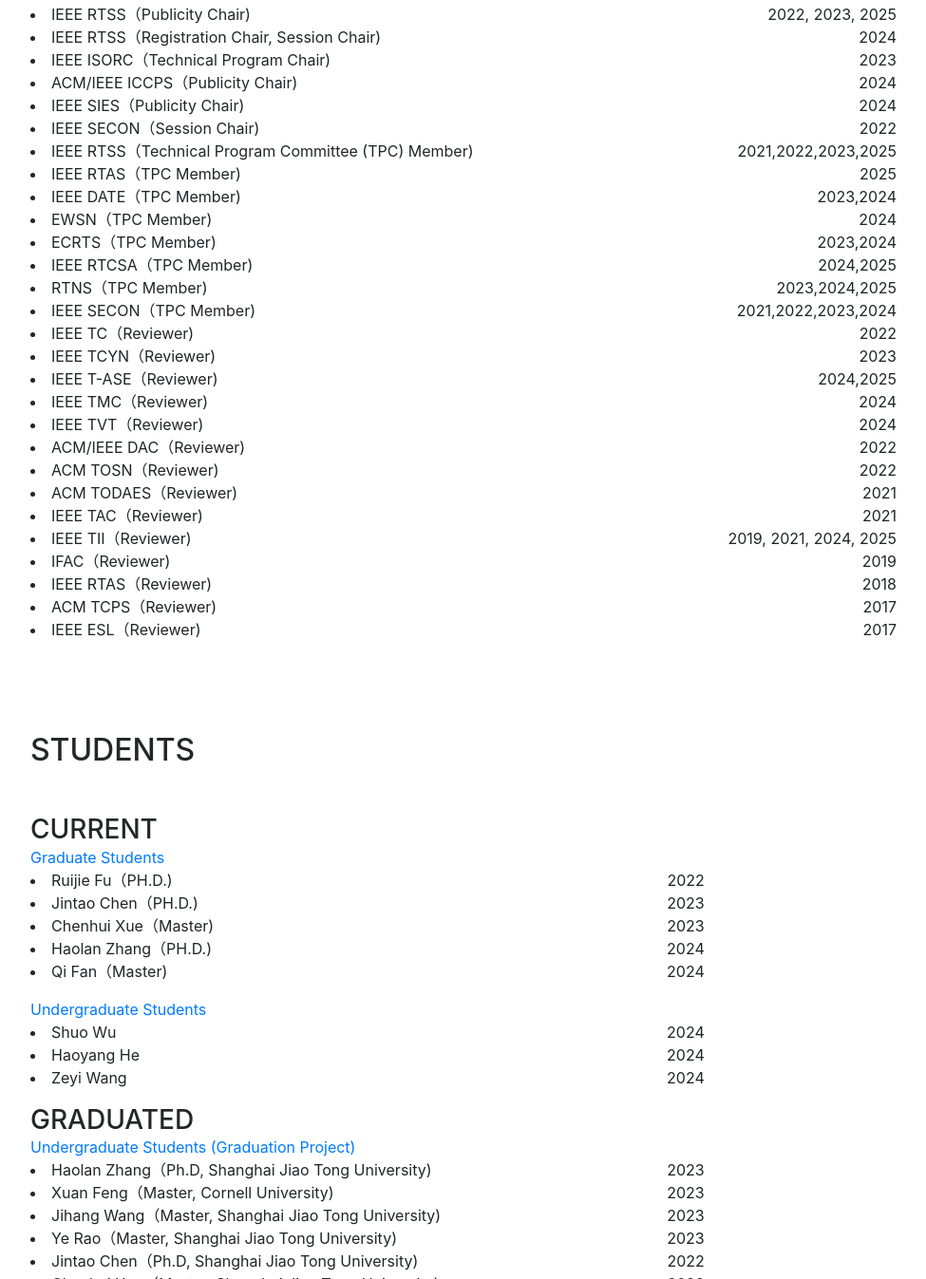
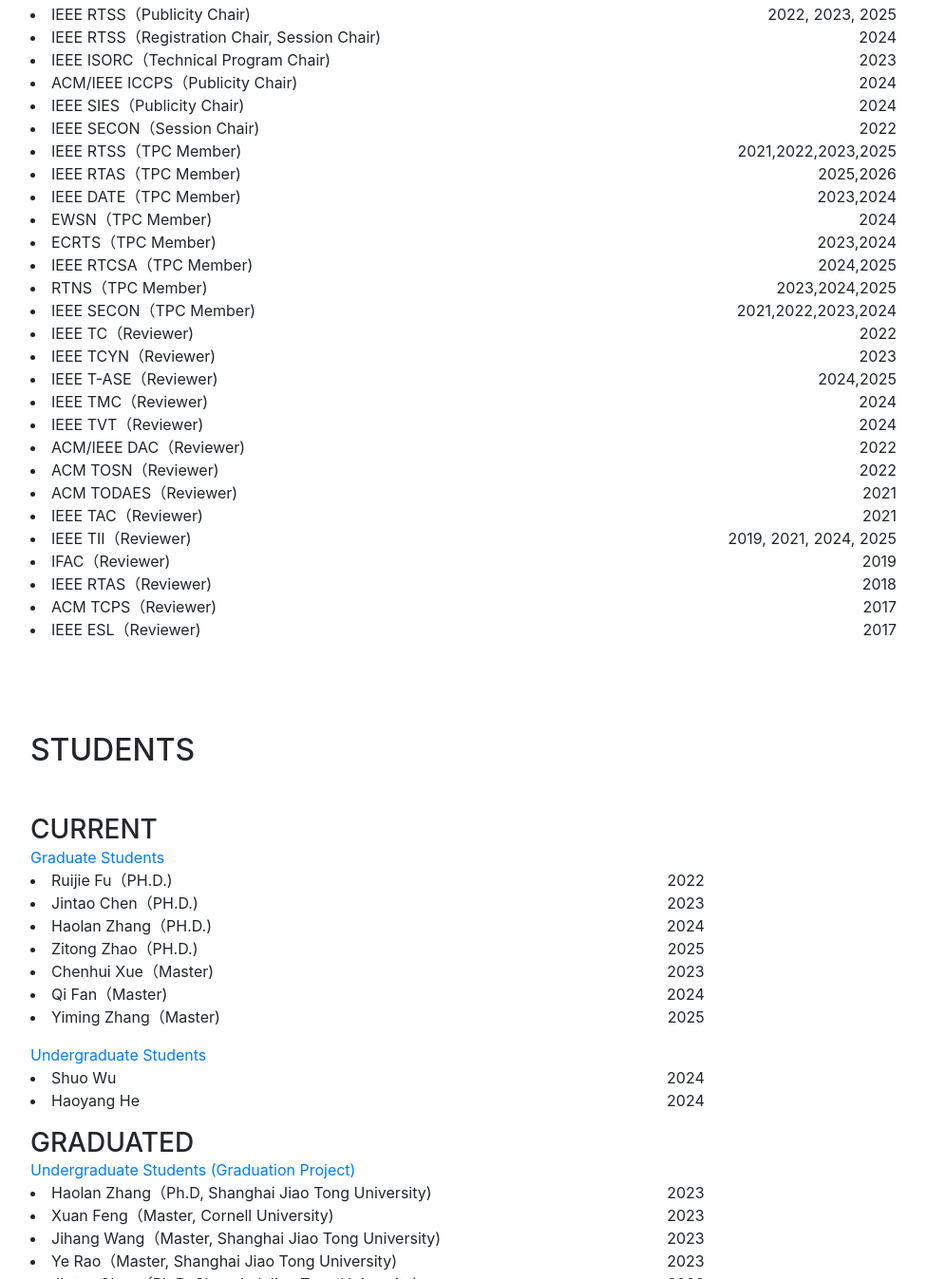
Before and after one commit to yehanCPSL/yehanCPSL.github.io, a website with bundled scripts: page index.html in a window 1280 px wide. Shown: the part 6975-8322 px from the top of the page at 95% size, without its empty margins (288-1263 px from the left). Built offline with nearby package versions, Linux system fonts and the light colour scheme; a web font is replaced by a local one.

Commit message:
Add files via upload

```diff
--- a/index.html
+++ b/index.html
@@ -370,10 +370,10 @@
         <span style="float:right;">2024</span></li>
         <li>IEEE SECON（Session Chair)
         <span style="float:right;">2022</span></li>
-        <li>IEEE RTSS（Technical Program Committee (TPC) Member)
+        <li>IEEE RTSS（TPC Member)
         <span style="float:right;">2021,2022,2023,2025</span></li>
         <li>IEEE RTAS（TPC Member)
-        <span style="float:right;">2025</span></li>
+        <span style="float:right;">2025,2026</span></li>
         <li>IEEE DATE（TPC Member)
         <span style="float:right;">2023,2024</span></li>
         <li>EWSN（TPC Member)
@@ -430,12 +430,16 @@
         <span style="float:right;">2022</span></li>
         <li>Jintao Chen（PH.D.)
         <span style="float:right;">2023</span></li>
+        <li>Haolan Zhang（PH.D.)
+        <span style="float:right;">2024</span></li>
+        <li>Zitong Zhao（PH.D.)
+        <span style="float:right;">2025</span></li>
         <li>Chenhui Xue（Master)
         <span style="float:right;">2023</span></li>
-        <li>Haolan Zhang（PH.D.)
-        <span style="float:right;">2024</span></li>
         <li>Qi Fan（Master)
         <span style="float:right;">2024</span></li>
+        <li>Yiming Zhang（Master)
+        <span style="float:right;">2025</span></li>
 
           <p></p><p></p>
           <p></p>
@@ -446,8 +450,6 @@
         <li>Shuo Wu
         <span style="float:right;">2024</span></li>
         <li>Haoyang He
-        <span style="float:right;">2024</span></li>
-        <li>Zeyi Wang
         <span style="float:right;">2024</span></li>
           <p></p><p></p>
           <p></p>
```
